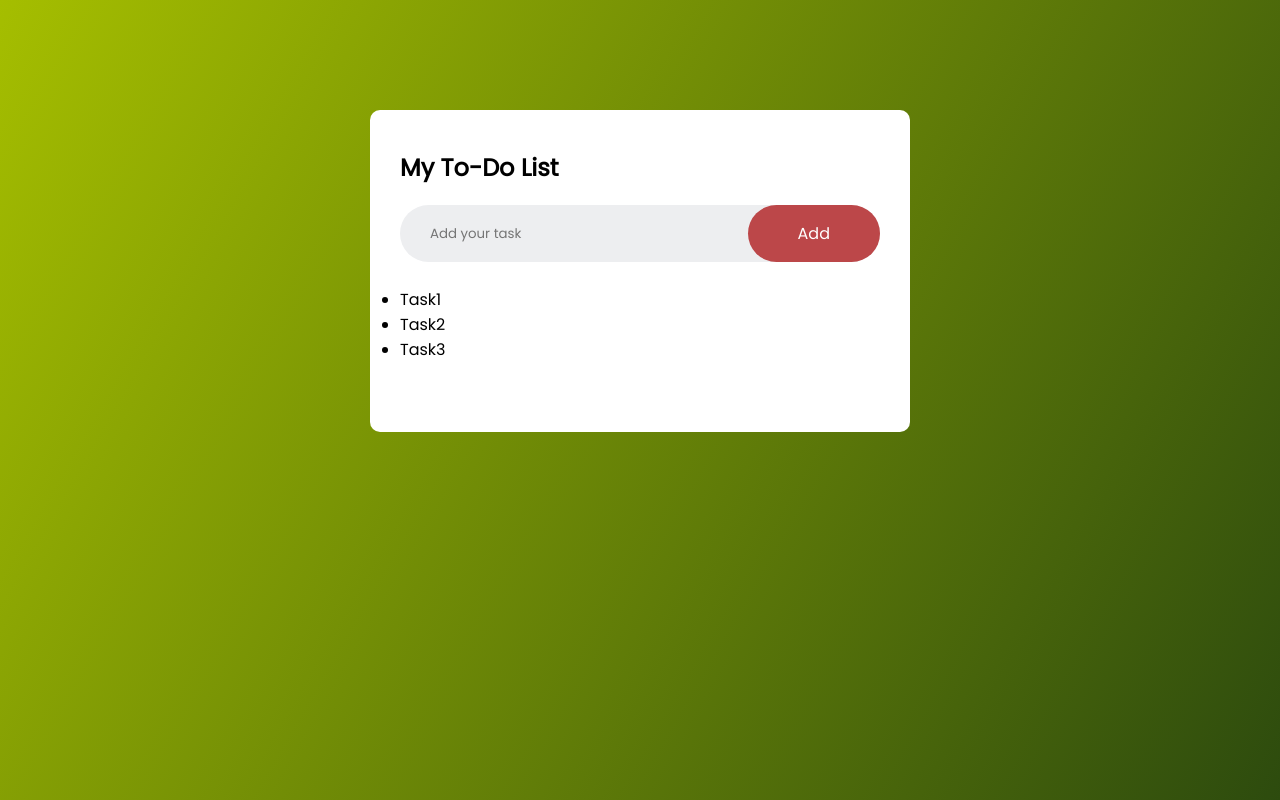
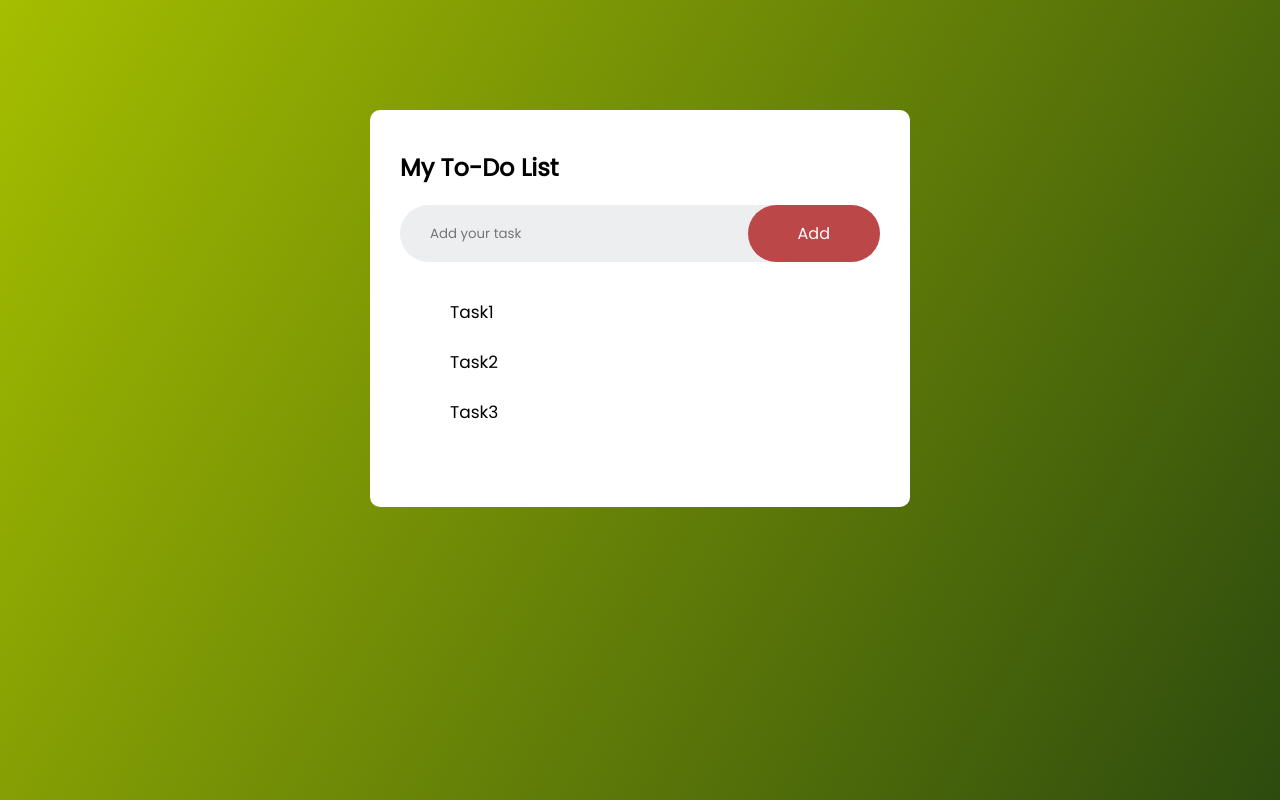
Before and after one commit to angelaanjorin/todoapp, a plain HTML site: page index.html in a window 1280 px wide. Drawn offline with Linux system fonts and the light colour scheme.

Commit message:
Add styling to the container, todoapp, rows and input-field and button
add a list and style them with before features and after features. Restructure the folder and file directory by adding assets folder with css and images folders. Add images to the image folder.

```diff
--- a/style.css
+++ b/assets/css/style.css
@@ -58,3 +58,23 @@ font-size: 16px;
 cursor: pointer;
 border-radius: 40px;
 }
+ul li{
+    list-style: none;
+    font-size: 17px;
+    padding: 12px 8px 12px 50px;
+    user-select: none;
+    cursor: pointer;
+    position: relative;
+}
+ul li ::before{
+    content: '';
+    position: absolute;
+    height: 28px;
+    width: 28px;
+    border-radius: 50%;
+    background-image: url(/assets/images/unchecked.png);
+    background-size: cover;
+    background-position: center;
+    top: 12px;
+    left: 8px;
+}
--- a/index.html
+++ b/index.html
@@ -7,7 +7,7 @@
 <link rel="preconnect" href="https://fonts.gstatic.com" crossorigin>
 <link href="https://fonts.googleapis.com/css2?family=Poppins&display=swap" rel="stylesheet">
 <link rel="stylesheet" href="https://cdnjs.cloudflare.com/ajax/libs/font-awesome/6.5.2/css/all.min.css" integrity="sha512-SnH5WK+bZxgPHs44uWIX+LLJAJ9/2PkPKZ5QiAj6Ta86w+fsb2TkcmfRyVX3pBnMFcV7oQPJkl9QevSCWr3W6A==" crossorigin="anonymous" referrerpolicy="no-referrer" />
-<link rel="stylesheet" href="./style.css">
+<link rel="stylesheet" href="/assets/css/style.css">
     <title>Todo List</title>
 </head>
 <body>
```
Also changed, not shown: assets/images/checked.png (added), assets/images/unchecked.png (added).
